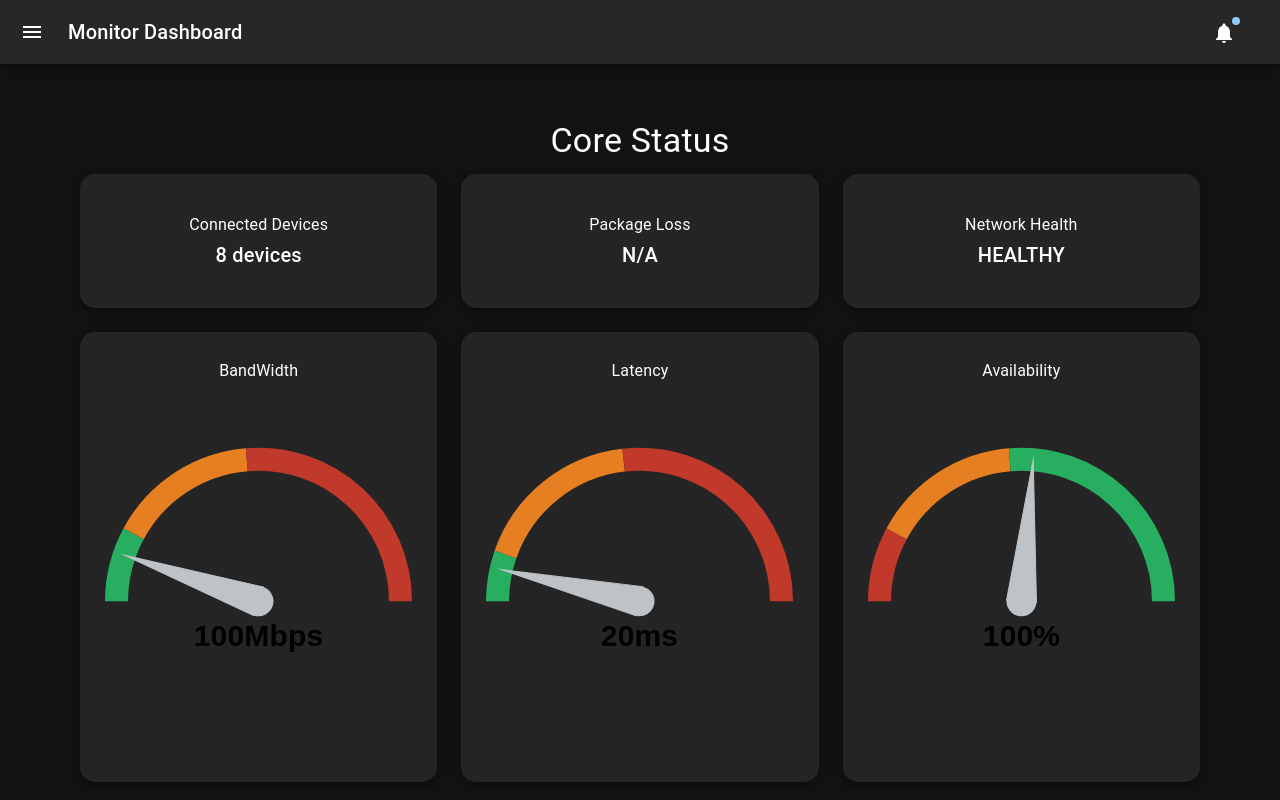
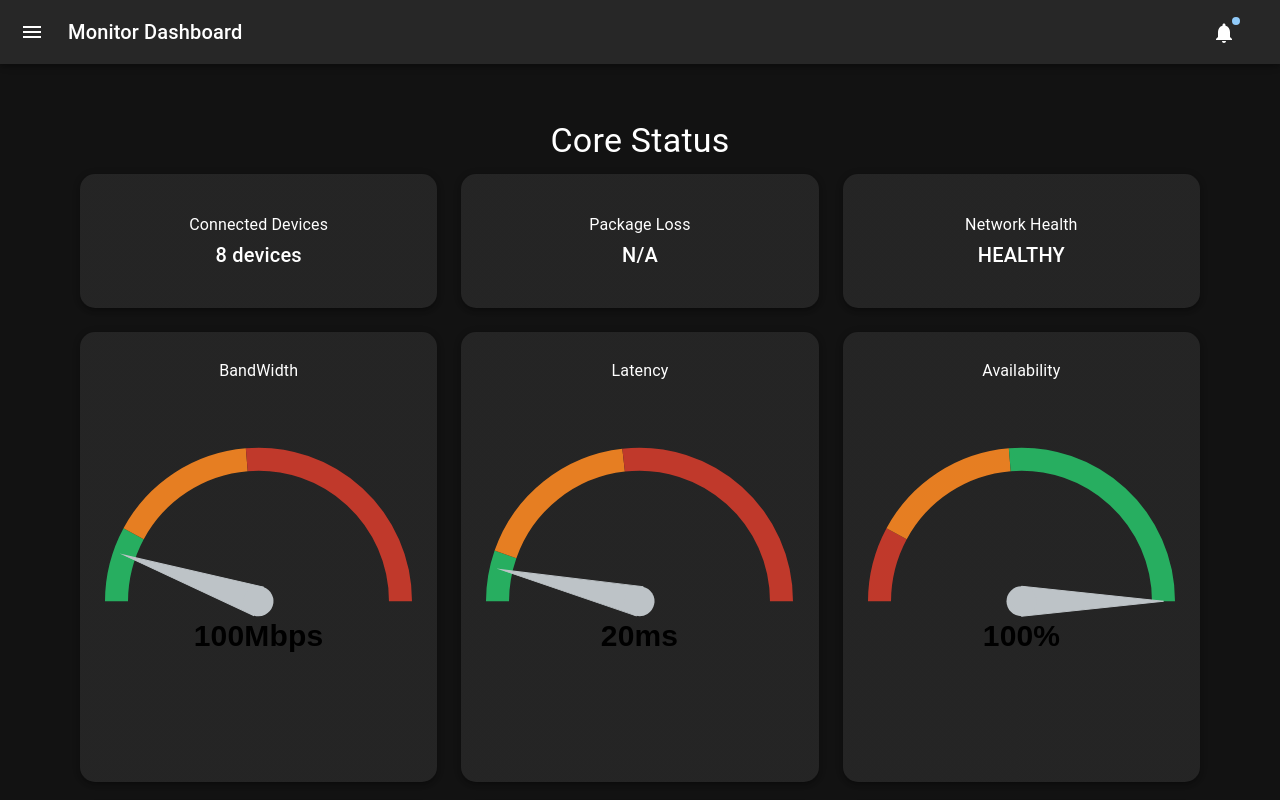
Before and after one commit to BiTheDev/MonitorDashboard, a React (Vite) app in the folder MonitorDashboard/: page / in a window 1280 px wide. Shown: the top 800 px of the page. Built offline with nearby package versions, Linux system fonts and the light colour scheme.

Commit message:
updated availability display

```diff
--- a/MonitorDashboard/src/Components/Chart/NewGaugeChart.jsx
+++ b/MonitorDashboard/src/Components/Chart/NewGaugeChart.jsx
@@ -112,17 +112,21 @@ const NewGaugeChart = ({
       const yCenter = chart.getDatasetMeta(0).data[0].y;
       const needleValue = Math.round(data.datasets[0].needleValue);
       const circumferenceRotation =
-        (chart.getDatasetMeta(0).data[0].circumference /
+        Math.round((chart.getDatasetMeta(0).data[0].circumference /
           Math.PI /
           data.datasets[0].data[0]) *
-        needleValue;
+        needleValue) * 100;
 
       // flowMeter
 
       ctx.font = "bold 30px sans-serif";
       ctx.fillStyle = "black";
       ctx.textAlign = "center";
-      ctx.fillText(needleValue + chartMeasureType, xCenter, yCenter + 45);
+      if (chartTitle == "Availability"){
+        ctx.fillText(circumferenceRotation + chartMeasureType, xCenter, yCenter + 45);
+      }else{
+        ctx.fillText(needleValue + chartMeasureType, xCenter, yCenter + 45);
+      }
     },
   };
 
--- a/MonitorDashboard/src/Pages/StatusPage/StatusPage.jsx
+++ b/MonitorDashboard/src/Pages/StatusPage/StatusPage.jsx
@@ -58,12 +58,12 @@ const StatusPage = ({ checked }) => {
           <Paper elevation={3} style={{ borderRadius: '15px', padding: '25px' }}>
             <NewGaugeChart
              initialChartTitle={"Availability"}
-             initialChartValue={100}
+             initialChartValue={190}
              initialColorTheme={["#C0392B", "#E67E22", "#27AE60"]}
              initialMeasureType={"%"}
              initialMeasureRange={[30, 60, 100]}
-             initialMaxRandomVal={100}
-             initialMinRandomVal={80}
+             initialMaxRandomVal={190}
+             initialMinRandomVal={170}
              />
           </Paper>
         </Grid>}
```
